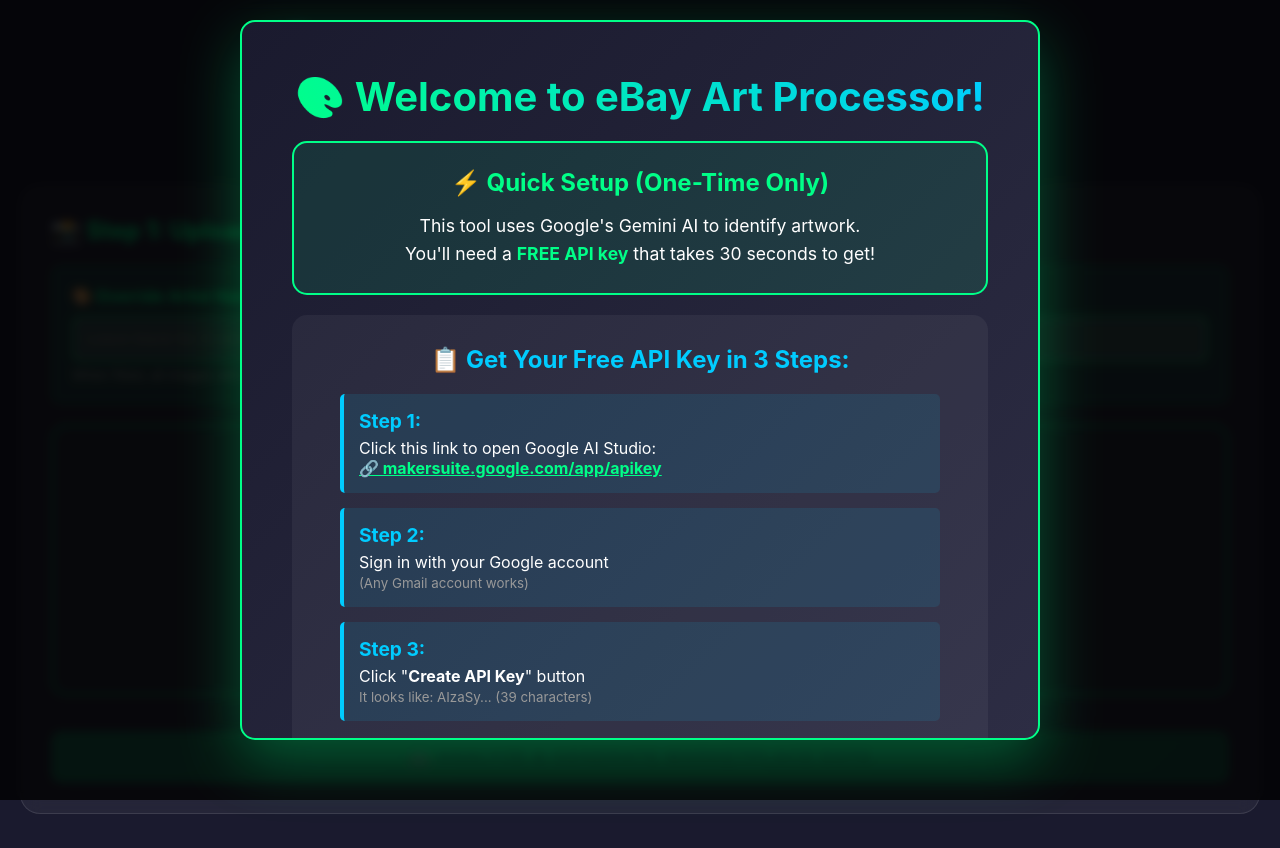
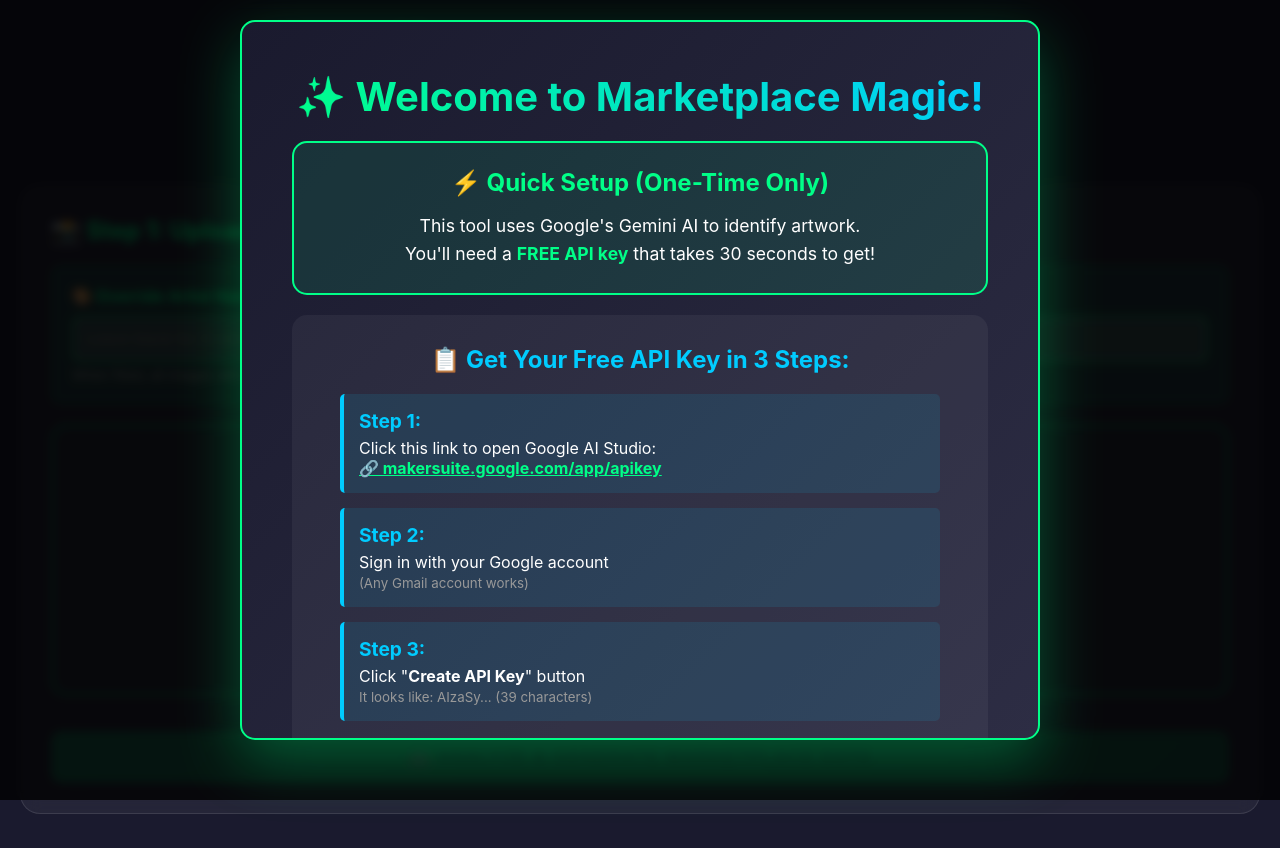
Before and after one commit to jjshay/ebay-art-processor, a plain HTML site: page index.html in a window 1280 px wide. Drawn offline with Linux system fonts and the light colour scheme.

Commit message:
Rebrand to Marketplace Magic - more appealing name

```diff
--- a/index.html
+++ b/index.html
@@ -3,7 +3,7 @@
 <head>
     <meta charset="UTF-8">
     <meta name="viewport" content="width=device-width, initial-scale=1.0">
-    <title>eBay & Marketplace Processor - 34 Fields + Market Research</title>
+    <title>Marketplace Magic - AI Art Listing Generator</title>
 
     <style>
         * {
@@ -399,8 +399,8 @@
 </head>
 <body>
     <div class="container">
-        <h1>🚀 eBay & Marketplace Processor</h1>
-        <div class="subtitle">AI-Powered • 29 Auto-Fill Fields • Smart Renaming • Market Research</div>
+        <h1>✨ Marketplace Magic</h1>
+        <div class="subtitle">AI-Powered Art Listings • 29 Auto-Fill Fields • Smart Renaming • Market Research</div>
 
         <div style="text-align: center; margin: 10px 0;">
             <button onclick="resetApiKey()" style="padding: 8px 15px; background: rgba(255,255,255,0.1); border: 1px solid rgba(255,255,255,0.3); color: #999; border-radius: 5px; cursor: pointer; font-size: 12px;">
@@ -531,7 +531,7 @@
     <div id="welcomeModal" class="modal" style="display: none;">
         <div class="modal-content" style="max-width: 800px; background: linear-gradient(135deg, #1a1a2e 0%, #2d2d44 100%);">
             <div style="text-align: center; padding: 20px;">
-                <h1 style="color: #00ff88; font-size: 2.5em; margin-bottom: 20px;">🎨 Welcome to eBay Art Processor!</h1>
+                <h1 style="color: #00ff88; font-size: 2.5em; margin-bottom: 20px;">✨ Welcome to Marketplace Magic!</h1>
 
                 <div style="background: rgba(0,255,136,0.1); border: 2px solid #00ff88; border-radius: 15px; padding: 25px; margin: 20px 0;">
                     <h2 style="color: #00ff88; margin-bottom: 15px;">⚡ Quick Setup (One-Time Only)</h2>
@@ -618,7 +618,7 @@
 
         // Setup
         document.addEventListener('DOMContentLoaded', () => {
-            console.log('✅ Marketplace Processor Ready!');
+            console.log('✨ Marketplace Magic Ready!');
 
             // Check for API key on load
             if (!GEMINI_KEY) {
```
